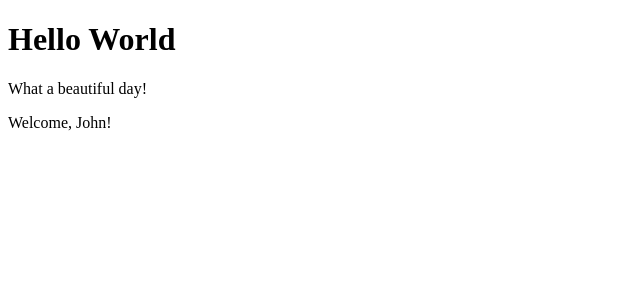
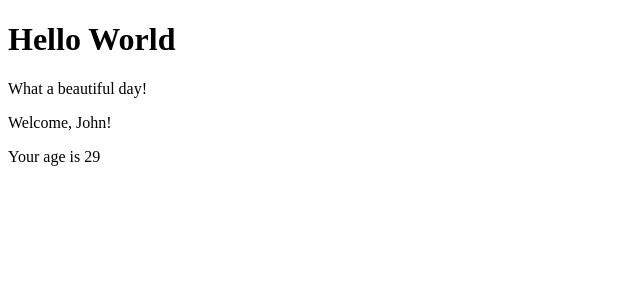
Before and after one commit to FabioViscuso/exerc-react, a React (Create React App) app: page / in a window 1280 px wide. Shown: the top 300 px of the page, without its empty margins (0-640 px from the left). Built offline with nearby package versions, Linux system fonts and the light colour scheme.

Commit message:
feat: Props-03

```diff
--- a/src/App.js
+++ b/src/App.js
@@ -7,7 +7,7 @@
         return (
             <div>
                 <Hello />
-                <Welcome name={"John"} />
+                <Welcome name={"John"} age={29} />
             </div>
         );
     }
--- a/src/Welcome.js
+++ b/src/Welcome.js
@@ -2,7 +2,12 @@
 
 class Welcome extends React.Component {
     render() {
-        return <p>Welcome, {this.props.name}!</p>;
+        return (
+            <>
+                <p>Welcome, {this.props.name}!</p>
+                <p>Your age is {this.props.age}</p>
+            </>
+        );
     }
 }
 
```
